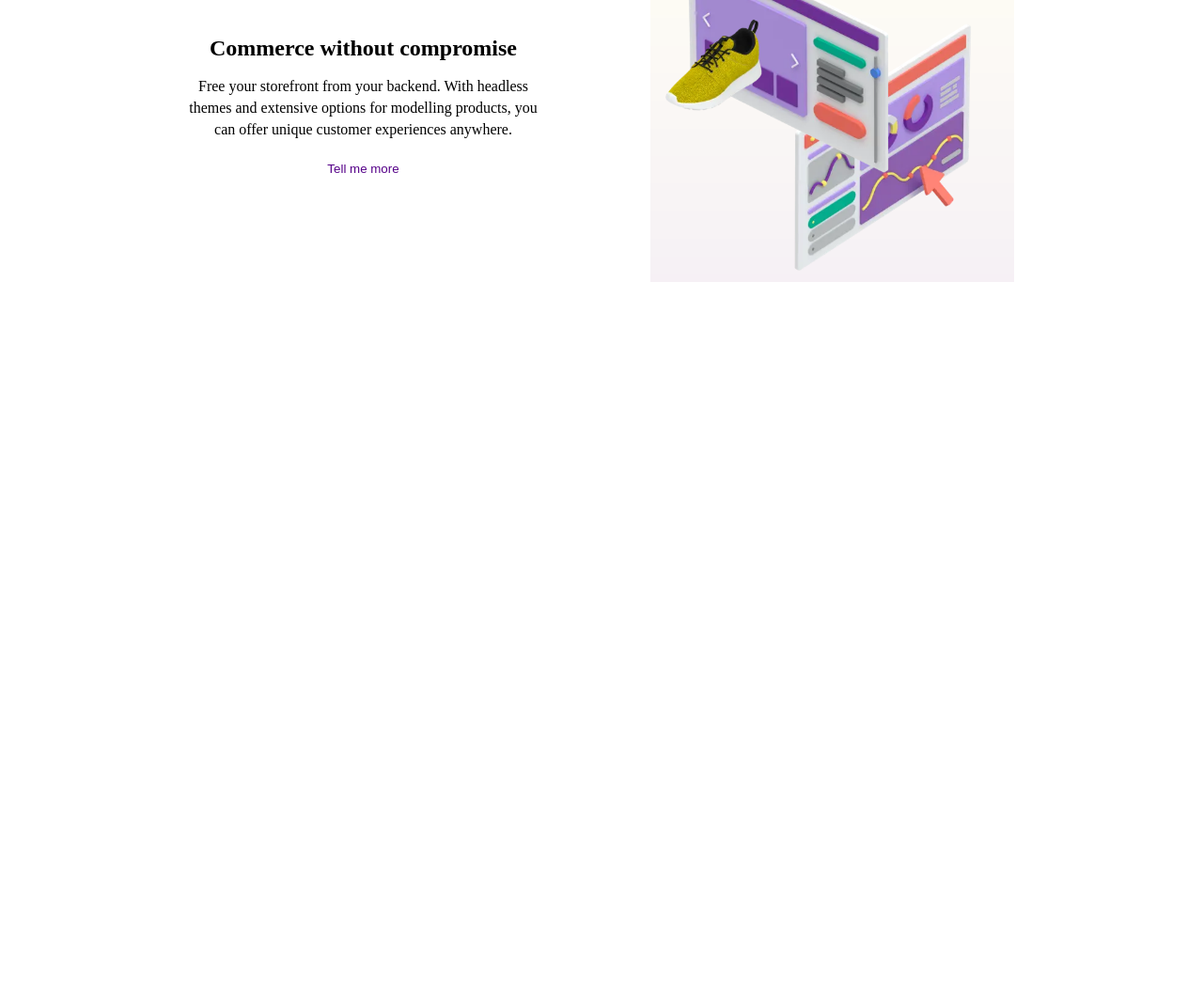
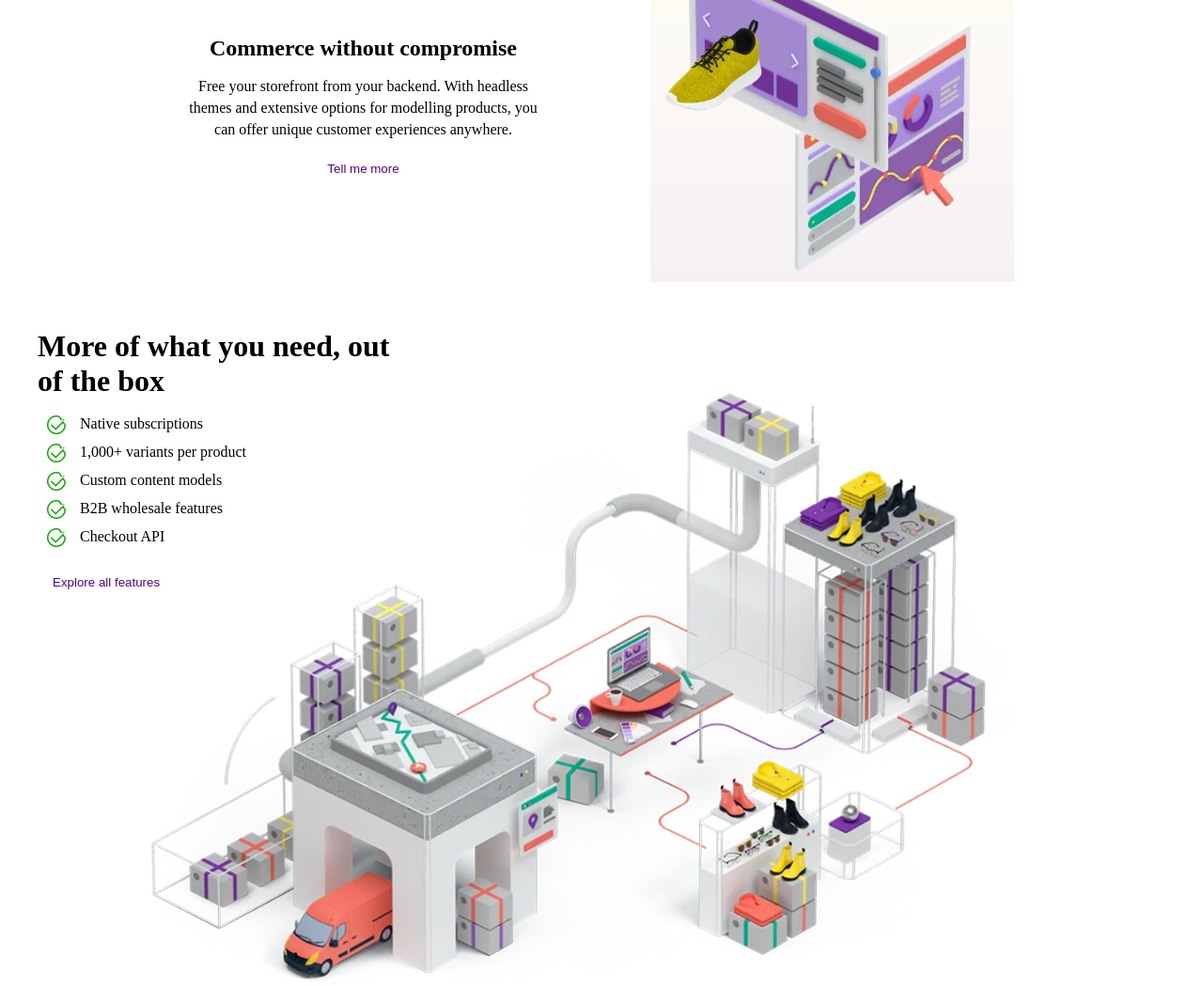
Before and after one commit to Snatryuwa/lesson5, a plain HTML site: page index.html in a window 1280 px wide. Shown: the part 1562-2611 px from the top of the page at 94% size. Before the commit the page ends 1862 px from the top, so only its background shows below. Drawn offline with Linux system fonts and the light colour scheme.

Commit message:
sixth commit

```diff
--- a/home work.css
+++ b/home work.css
@@ -117,3 +117,28 @@ body{
     gap: 120px;
     align-items: center;
 }
+.image5{
+    width: 20px;
+    height: 20px;
+}
+.s5{
+    display: flex;
+    gap: 15px;
+    margin-bottom: 10px;
+}
+.s4{
+    padding-left: 50px; ;
+}
+.text4{
+    padding-left: 40px;
+}
+.big4{
+    padding-top: 50px;
+    position: relative;
+}
+.image6{
+    width: 80%;
+    position: absolute;
+    left: 100px;
+    top: 100px;
+}
--- a/index.html
+++ b/index.html
@@ -66,13 +66,45 @@
             <div class="text3">
                 <h2>Commerce without compromise</h2>
                 <br>
-                <p>Free your storefront from your backend. With headless  </p>
+                <p>Free your storefront from your backend. With headless </p>
                 <p>themes and extensive options for modelling products, you</p>
                 <p>can offer unique customer experiences anywhere.</p>
                 <br>
-                <form  class="but"><button>Tell me more</button></form>
+                <form class="but"><button>Tell me more</button></form>
             </div>
             <img src="./image 3.png" alt="" class="image4">
+        </div>
+        <div class="big4">
+            <div class="text4">
+                <h1>More of what you need, out </h1>
+                <h1>of the box</h1>
+            </div>
+            <div class="s4">
+                <br>
+                <div class="s5">
+                    <img src="./Group.png" alt="" class="image5">
+                    <p>Native subscriptions</p>
+                </div>
+                <div class="s5">
+                    <img src="./Group.png" alt="" class="image5">
+                    <p>1,000+ variants per product</p>
+                </div>
+                <div class="s5">
+                    <img src="./Group.png" alt="" class="image5">
+                    <p>Custom content models</p>
+                </div>
+                <div class="s5">
+                    <img src="./Group.png" alt="" class="image5">
+                    <p>B2B wholesale features</p>
+                </div>
+                <div class="s5">
+                    <img src="./Group.png" alt="" class="image5">
+                    <p>Checkout API</p>
+                </div>
+                <br>
+                <form class="but"><button>Explore all features</button></form>
+            </div>
+            <img src="./image 4 (3).png" class="image6">
         </div>
     </div>
 </body>
--- a/media.css
+++ b/media.css
@@ -28,5 +28,10 @@
     margin-top: 200px;
     gap: 50px;
   }
+  .image6{
+    margin-top: 40px;
+    position: static;
+    margin-left: 40px;
+  }
 
 }
```
Also changed, not shown: Group.png (added), image 4 (3).png (added).
